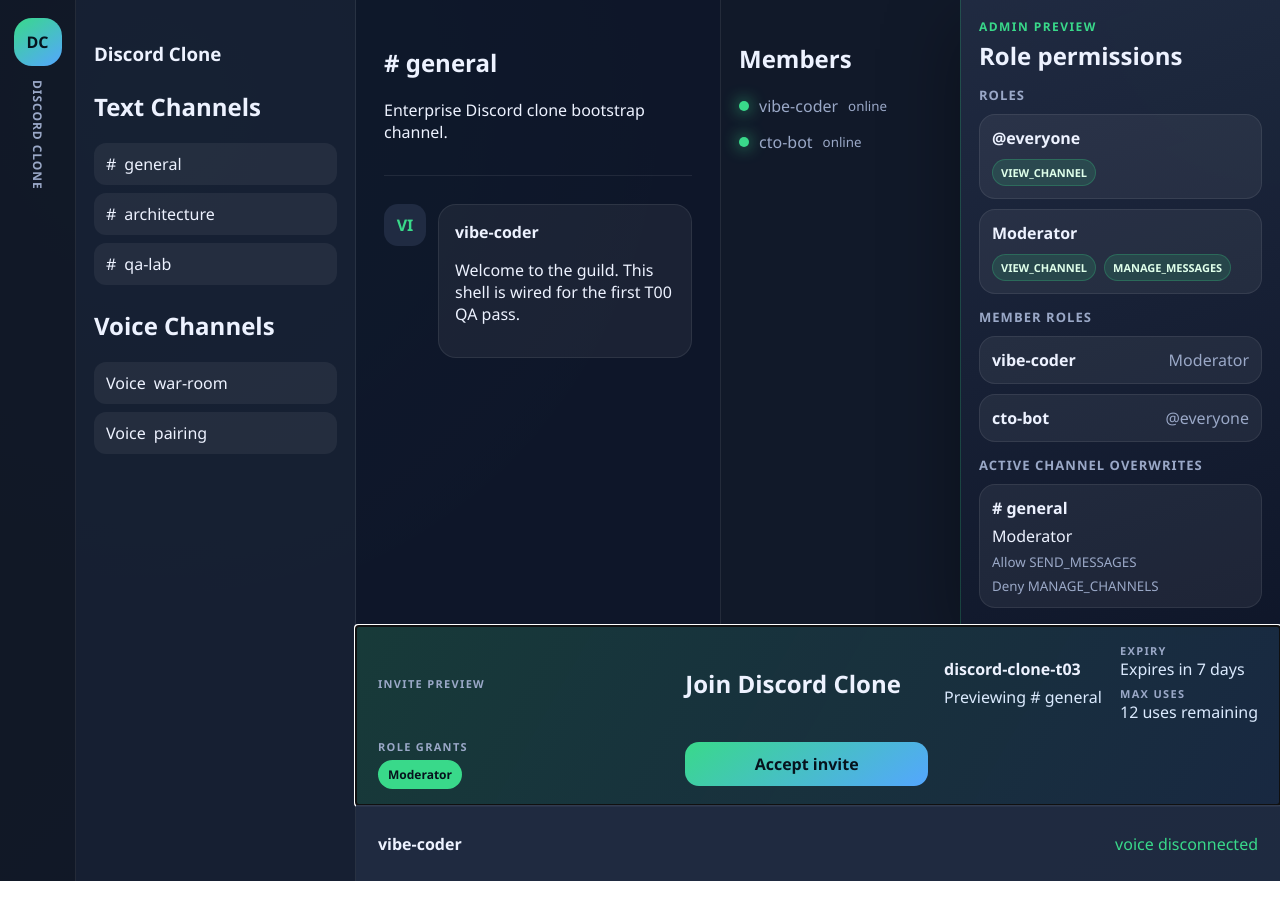
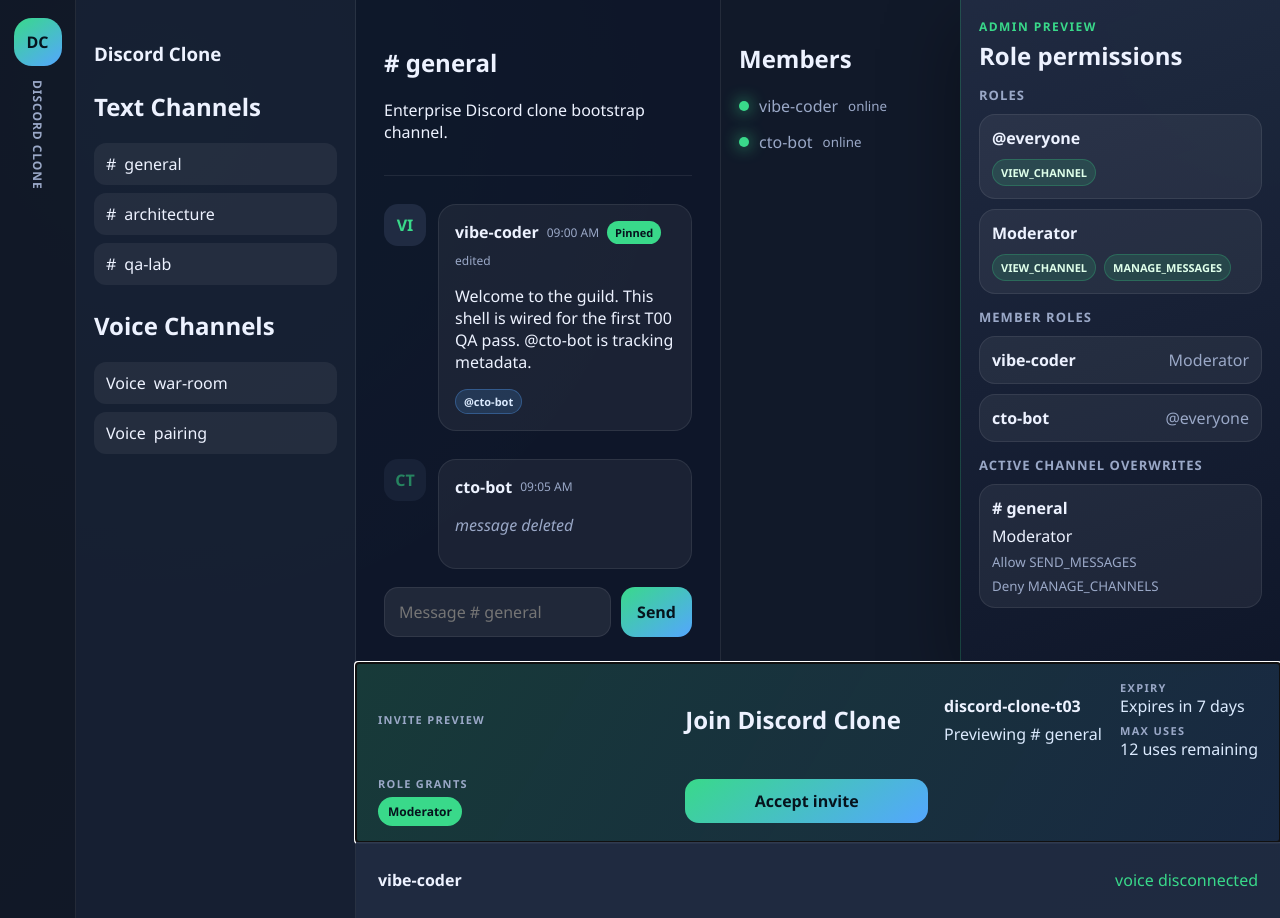
Before and after one commit to kim-sung-sig/discord-clone, a Nuxt app in the folder apps/web/: page /app in a window 1280 px wide. Before the commit the page ends 881 px from the top, so only its background shows below. Built offline with nearby package versions, Linux system fonts and the light colour scheme.

Commit message:
feat: add chat composer metadata UI

```diff
--- a/apps/web/assets/css/main.css
+++ b/apps/web/assets/css/main.css
@@ -126,9 +126,16 @@ input {
 }
 
 .chat-viewport {
+  display: grid;
+  grid-template-rows: auto minmax(0, 1fr) auto;
   min-width: 0;
   padding: 26px 28px;
   background: rgba(15, 23, 42, 0.86);
+}
+
+.message-list {
+  min-height: 0;
+  overflow: auto;
 }
 
 .chat-header {
@@ -160,6 +167,89 @@ input {
   background: rgba(255, 255, 255, 0.055);
   border: 1px solid var(--line);
   border-radius: 18px;
+}
+
+.message-meta {
+  display: flex;
+  flex-wrap: wrap;
+  gap: 8px;
+  align-items: center;
+}
+
+.message-meta time,
+.message-edited {
+  color: var(--muted);
+  font-size: 12px;
+}
+
+.message-pill,
+.mention-chip {
+  padding: 4px 8px;
+  color: #06131d;
+  font-size: 11px;
+  font-weight: 800;
+  background: var(--accent);
+  border-radius: 999px;
+}
+
+.mention-chips {
+  display: flex;
+  flex-wrap: wrap;
+  gap: 8px;
+  margin-top: 10px;
+}
+
+.mention-chip {
+  color: #dbeafe;
+  background: rgba(84, 166, 255, 0.16);
+  border: 1px solid rgba(84, 166, 255, 0.32);
+}
+
+.message-tombstone {
+  color: var(--muted);
+  font-style: italic;
+}
+
+.message-deleted .avatar {
+  opacity: 0.56;
+}
+
+.message-composer {
+  display: grid;
+  grid-template-columns: minmax(0, 1fr) auto;
+  gap: 10px;
+  max-width: 760px;
+  margin-top: 18px;
+}
+
+.message-composer input {
+  min-width: 0;
+  padding: 13px 14px;
+  color: var(--ink);
+  background: rgba(255, 255, 255, 0.08);
+  border: 1px solid var(--line);
+  border-radius: 14px;
+}
+
+.message-composer input:focus-visible {
+  outline: 3px solid rgba(57, 217, 138, 0.44);
+  outline-offset: 2px;
+}
+
+.message-composer button {
+  padding: 0 16px;
+  color: #06131d;
+  font-weight: 800;
+  cursor: pointer;
+  background: linear-gradient(145deg, var(--accent), #54a6ff);
+  border: 0;
+  border-radius: 14px;
+}
+
+.message-composer button:disabled,
+.message-composer input:disabled {
+  cursor: wait;
+  opacity: 0.62;
 }
 
 .member-sidebar {
--- a/apps/web/components/shell/ChatViewport.vue
+++ b/apps/web/components/shell/ChatViewport.vue
@@ -1,8 +1,9 @@
 <script setup lang="ts">
-import { computed } from 'vue'
+import { computed, onMounted, ref } from 'vue'
 import { useShellStore } from '../../stores/shell'
 
 const shell = useShellStore()
+const composerReady = ref(false)
 const activeChannelLabel = computed(() => {
   const activeChannel = shell.activeChannel
 
@@ -14,6 +15,11 @@ const activeChannelLabel = computed(() => {
     ? `# ${activeChannel.name}`
     : `Voice ${activeChannel.name}`
 })
+const composerPlaceholder = computed(() => `Message ${activeChannelLabel.value}`)
+
+onMounted(() => {
+  composerReady.value = true
+})
 </script>
 
 <template>
@@ -22,16 +28,61 @@ const activeChannelLabel = computed(() => {
       <h2 data-testid="active-channel">{{ activeChannelLabel }}</h2>
       <p>Enterprise Discord clone bootstrap channel.</p>
     </header>
+    <div class="message-list" data-testid="message-list" aria-live="polite">
       <article
         v-for="message in shell.activeMessages"
-      :key="message.author + message.body"
+        :key="message.id"
         class="message"
+        :class="{ 'message-deleted': message.deleted }"
       >
         <div class="avatar">{{ message.author.slice(0, 2).toUpperCase() }}</div>
-      <div class="message-card">
+        <div class="message-card" data-testid="message-card">
+          <div class="message-meta">
             <strong>{{ message.author }}</strong>
+            <time :datetime="message.createdAt">{{ new Date(message.createdAt).toLocaleTimeString([], { hour: '2-digit', minute: '2-digit' }) }}</time>
+            <span
+              v-if="message.pinned && !message.deleted"
+              class="message-pill"
+              data-testid="message-pinned-label"
+            >
+              Pinned
+            </span>
+            <span
+              v-if="message.edited && !message.deleted"
+              class="message-edited"
+              data-testid="message-edited-marker"
+            >
+              edited
+            </span>
+          </div>
+          <p v-if="message.deleted" class="message-tombstone" data-testid="message-tombstone">
+            message deleted
+          </p>
+          <template v-else>
             <p>{{ message.body }}</p>
+            <div v-if="message.mentions.length" class="mention-chips" aria-label="Mentions">
+              <span
+                v-for="mention in message.mentions"
+                :key="`${message.id}-${mention}`"
+                class="mention-chip"
+                :data-testid="`mention-chip-${mention}`"
+              >
+                @{{ mention }}
+              </span>
+            </div>
+          </template>
         </div>
       </article>
+    </div>
+    <form class="message-composer" data-testid="message-composer" @submit.prevent="shell.sendMessage">
+      <input
+        v-model="shell.composerBody"
+        data-testid="message-input"
+        :placeholder="composerPlaceholder"
+        :disabled="!composerReady"
+        aria-label="Message composer"
+      >
+      <button type="submit" data-testid="message-send" :disabled="!composerReady">Send</button>
+    </form>
   </section>
 </template>
--- a/apps/web/stores/shell.ts
+++ b/apps/web/stores/shell.ts
@@ -14,9 +14,15 @@ export interface ShellChannel {
 }
 
 export interface ShellMessage {
+  id: string
   channelId: string
   author: string
   body: string
+  createdAt: string
+  edited: boolean
+  pinned: boolean
+  deleted: boolean
+  mentions: string[]
 }
 
 export interface ShellChannelGroup {
@@ -52,6 +58,15 @@ export interface ShellMember {
   name: string
   status: string
   roleIds: string[]
+}
+
+const extractMentions = (body: string): string[] => {
+  const mentions = new Set<string>()
+  const mentionPattern = /(?<![A-Za-z0-9_.<])@([A-Za-z0-9][A-Za-z0-9-]{0,31})/g
+  for (const match of body.matchAll(mentionPattern)) {
+    mentions.add(match[1].toLowerCase())
+  }
+  return Array.from(mentions)
 }
 
 export const useShellStore = defineStore('shell', {
@@ -102,14 +117,37 @@ export const useShellStore = defineStore('shell', {
     ] satisfies ShellChannelGroup[],
     messages: [
       {
+        id: 'message-general-welcome',
         channelId: 'channel-general',
         author: 'vibe-coder',
-        body: 'Welcome to the guild. This shell is wired for the first T00 QA pass.'
+        body: 'Welcome to the guild. This shell is wired for the first T00 QA pass. @cto-bot is tracking metadata.',
+        createdAt: '2026-05-13T09:00:00.000Z',
+        edited: true,
+        pinned: true,
+        deleted: false,
+        mentions: ['cto-bot']
       },
       {
+        id: 'message-general-deleted',
+        channelId: 'channel-general',
+        author: 'cto-bot',
+        body: '',
+        createdAt: '2026-05-13T09:05:00.000Z',
+        edited: false,
+        pinned: false,
+        deleted: true,
+        mentions: []
+      },
+      {
+        id: 'message-architecture-notes',
         channelId: 'channel-architecture',
         author: 'cto-bot',
-        body: 'Architecture notes belong in this channel.'
+        body: 'Architecture notes belong in this channel.',
+        createdAt: '2026-05-13T09:10:00.000Z',
+        edited: false,
+        pinned: false,
+        deleted: false,
+        mentions: []
       }
     ] satisfies ShellMessage[],
     members: [
@@ -154,6 +192,7 @@ export const useShellStore = defineStore('shell', {
       roleGrantIds: ['role-moderator']
     } satisfies ShellInvitePreview,
     currentUser: 'vibe-coder',
+    composerBody: '',
     voiceState: 'voice disconnected'
   }),
   getters: {
@@ -213,6 +252,26 @@ export const useShellStore = defineStore('shell', {
       if (channelExists) {
         this.activeChannelId = channelId
       }
+    },
+    sendMessage() {
+      const body = this.composerBody.trim()
+
+      if (!body) {
+        return
+      }
+
+      this.messages.push({
+        id: `message-${Date.now()}`,
+        channelId: this.activeChannelId,
+        author: this.currentUser,
+        body,
+        createdAt: new Date().toISOString(),
+        edited: false,
+        pinned: false,
+        deleted: false,
+        mentions: extractMentions(body)
+      })
+      this.composerBody = ''
     }
   }
 })
```
Also changed, not shown: 2 other files (tests, documents, lock files or other folders). Lines whose indentation alone changed are shown as unchanged.
